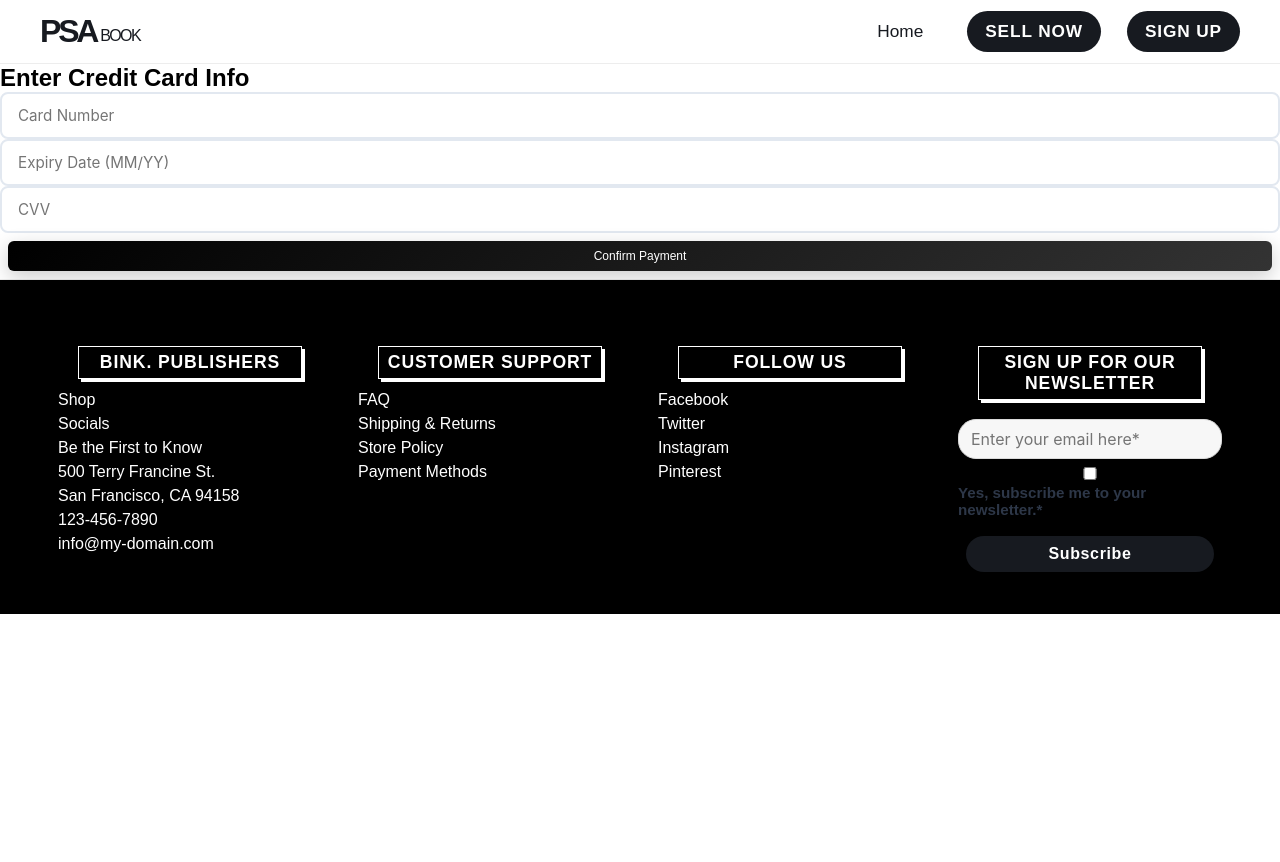
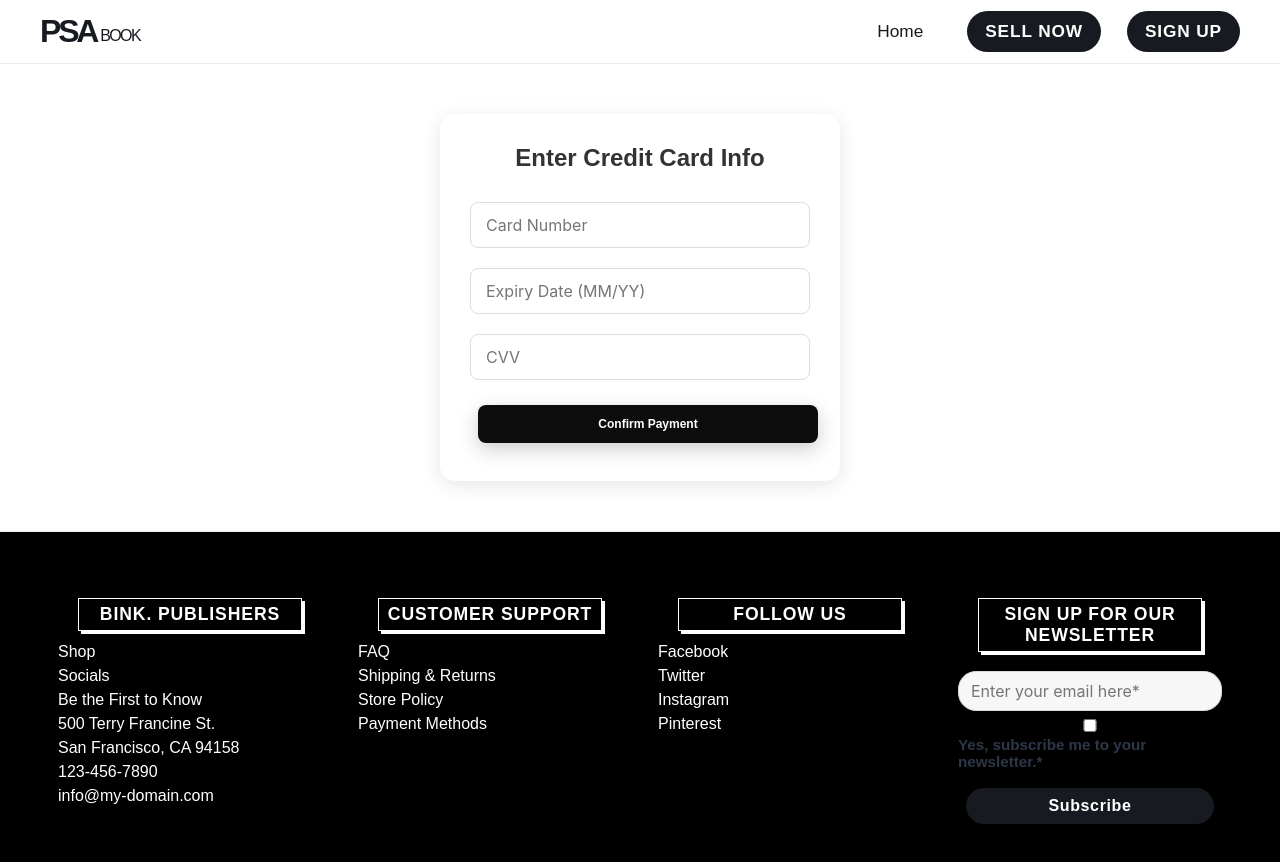
Before and after one commit to hengputh52/PSABook, a React (Vite) app in the folder secondbook-website-main/frontend/: page /credit-card in a window 1280 px wide. Shown: the top 862 px of the page. Before the commit the page ends 800 px from the top, so only its background shows below. Built offline with nearby package versions, Linux system fonts and the light colour scheme.

Commit message:
css Update

```diff
--- a/secondbook-website-main/frontend/src/pages/CreditCartPage.jsx
+++ b/secondbook-website-main/frontend/src/pages/CreditCartPage.jsx
@@ -39,7 +39,7 @@ const CreditCardPage = () => {
   };
 
   return (
-    <div>
+    <div class="credit-card-container">
       <h2>Enter Credit Card Info</h2>
       {error && <p>{error}</p>}
       <input
--- a/secondbook-website-main/frontend/src/styles/CreditCardPage.css
+++ b/secondbook-website-main/frontend/src/styles/CreditCardPage.css
@@ -28,7 +28,7 @@
 .credit-card-container button {
   width: 100%;
   padding: 12px;
-  background: #007bff;
+  background: #0d0d0e;
   color: white;
   font-weight: bold;
   border: none;
@@ -39,7 +39,7 @@
 }
 
 .credit-card-container button:hover {
-  background: #0056b3;
+  background: #373838;
 }
 
 .credit-card-container p {
```
